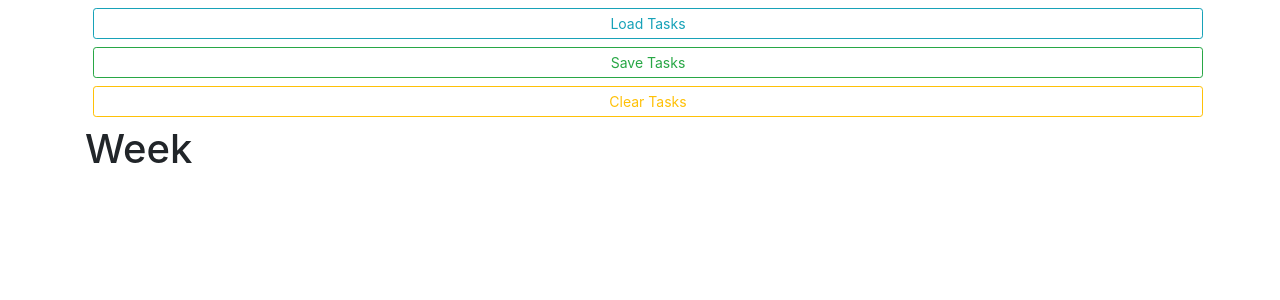
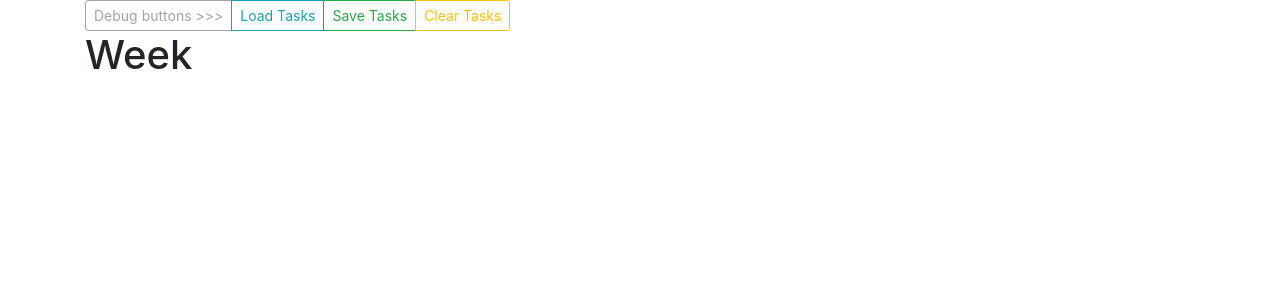
Before and after one commit to b40deep/dayByDay, a React (Create React App) app: page / in a window 1280 px wide. Shown: the top 300 px of the page. Built offline with nearby package versions, Linux system fonts and the light colour scheme.

Commit message:
Enabled Checkboxes find their state and which task called them

```diff
--- a/src/components/Day.jsx
+++ b/src/components/Day.jsx
@@ -9,10 +9,27 @@ class Day extends Component {
     const day = this.props.weekday;
     for (let i = 0; i < this.props.daytasks.length; i++) {
       task.push(
-        <li key={this.props.weekday+i} className="list-group-item ">
-      <input className="m-2" id={this.props.weekday+i} type="checkbox" />
+        <li key={this.props.weekday + i} className="list-group-item py-1">
+          <input
+            type="checkbox"
+            className="m-2"
+            value={this.props.daytasks[i]}
+            onChange={this.props.onCompleteTask}
+            defaultChecked={false}
+          />
           {this.props.daytasks[i]}
-          <button type="button" className="close" aria-label="Close" onClick={() => this.props.onDeleteTask(this.props.weekday, this.props.daytasks[i],i)}>
+          <button
+            type="button"
+            className="close"
+            aria-label="Close"
+            onClick={() =>
+              this.props.onDeleteTask(
+                this.props.weekday,
+                this.props.daytasks[i],
+                i
+              )
+            }
+          >
             <span aria-hidden="true">&times;</span>
           </button>
         </li>
@@ -23,12 +40,9 @@ class Day extends Component {
     return (
       <div className="">
         {<h5>{day} </h5>}
-        <ul className="list-group">
+        <ul className="list-group list-group-flush">
           {task}
-          <NewTask
-            taskDay={day}
-            onSubmit={this.props.onCreateTask}
-          />
+          <NewTask taskDay={day} onSubmit={this.props.onCreateTask} />
         </ul>
       </div>
     );
--- a/src/components/Week.jsx
+++ b/src/components/Week.jsx
@@ -3,13 +3,13 @@ import Day from "./Day";
 class Week extends Component {
   constructor() {
     super();
-    this.state = {}
+    this.state = {};
   }
 
-  componentDidMount(){
+  componentDidMount() {
     //load saved task list from localStorage
     this.handleReadFromStorage();
-    console.log('cdm successful');
+    console.log("cdm successful");
   }
 
   handleCreateTask = (day, newTask) => {
@@ -31,13 +31,15 @@ class Week extends Component {
     console.log("WEEK >> Task created successfully!");
   };
 
-  handleDeleteTask = (weekday, task,taskKey) => {
-    console.log(`Task ${task} with key ${taskKey} to be deleted from ${weekday} `);
+  handleDeleteTask = (weekday, task, taskKey) => {
+    console.log(
+      `Task ${task} with key ${taskKey} to be deleted from ${weekday} `
+    );
     let temp = Object.create({});
     for (var key in this.state) {
       if (key === weekday) {
         let newTaskList = this.state[key];
-        newTaskList.splice(taskKey,1);
+        newTaskList.splice(taskKey, 1);
         temp = Object.fromEntries(new Map([[weekday, newTaskList]]));
         console.log(`newTaskListTesting`, newTaskList);
       }
@@ -45,37 +47,47 @@ class Week extends Component {
     //setState
     this.handleWriteToStateAndStorage(temp);
     temp = [];
-  }
+  };
 
-  handleWriteToStateAndStorage = (update) =>{
+  handleWriteToStateAndStorage = (update) => {
     //set the state
     //need to protect state from broken/empty update
-    if (update!==null) this.setState(update);
+    if (update !== null) this.setState(update);
 
     //then write changes to local storage
-    localStorage.setItem('state',JSON.stringify(this.state));
-  }
+    localStorage.setItem("state", JSON.stringify(this.state));
+  };
 
-  handleWriteToStateOnly = (update) =>{
+  handleWriteToStateOnly = (update) => {
     //set the state
     //need to protect state from broken/empty update
-    if (update!==null) this.setState(update);
-  }
+    if (update !== null) this.setState(update);
+  };
 
   handleReadFromStorage() {
-    let fromLocalStorage = JSON.parse(localStorage.getItem('state'));
-    if (fromLocalStorage!==null)this.handleWriteToStateOnly(fromLocalStorage);
+    let fromLocalStorage = JSON.parse(localStorage.getItem("state"));
+    if (fromLocalStorage !== null)
+      this.handleWriteToStateOnly(fromLocalStorage);
     // console.log('FLS________', fromLocalStorage);
-    console.log('ReadFromStorage successful');
+    console.log("ReadFromStorage successful");
   }
 
   handleClearStorage() {
     localStorage.clear();
-    console.log('ClearStorage successful');
+    console.log("ClearStorage successful");
   }
 
-  tempInitStorage(){
-    const tempInit= {
+  handleCompleteTask = (e) => {
+    //which task triggered the checkbox
+    let task = e.target.value;
+    //is it complete or incomplete?
+    let status = e.target.checked;
+    //do something based on answer
+    console.log(`${task} is ${status}`);
+  };
+
+  tempInitStorage() {
+    const tempInit = {
       Monday: ["mon1", "mon2"],
       Tuesday: ["tue1", "tue2"],
       Wednesday: ["wed1", "wed2"],
@@ -84,8 +96,8 @@ handleClearStorage() {
       Saturday: ["sat1", "sat2"],
       Sunday: ["sun1", "sun2"],
     };
-    localStorage.setItem('state',JSON.stringify(tempInit));
-    console.log('InitStorage successful');
+    localStorage.setItem("state", JSON.stringify(tempInit));
+    console.log("InitStorage successful");
   }
 
   render() {
@@ -93,15 +105,39 @@ handleClearStorage() {
       <div className="col">
         {
           <React.Fragment>
-<button className="btn btn-outline-info btn-sm m-2 btn-block" onClick={()=>{this.handleReadFromStorage()}}>Load Tasks</button>
-<button className="btn btn-outline-success btn-sm m-2 btn-block" onClick={()=>{this.tempInitStorage()}}>Save Tasks</button>
-<button className="btn btn-outline-warning btn-sm m-2 btn-block" onClick={()=>{this.handleClearStorage()}}>Clear Tasks</button>
-
+            <div className="btn-group btn-group-sm" role="group">
+              <div className="btn btn-outline-secondary disabled">
+                <span>Debug buttons >>> </span>
+              </div>
+              <button
+                className="btn btn-outline-info btn-sm "
+                onClick={() => {
+                  this.handleReadFromStorage();
+                }}
+              >
+                Load Tasks
+              </button>
+              <button
+                className="btn btn-outline-success btn-sm "
+                onClick={() => {
+                  this.tempInitStorage();
+                }}
+              >
+                Save Tasks
+              </button>
+              <button
+                className="btn btn-outline-warning btn-sm "
+                onClick={() => {
+                  this.handleClearStorage();
+                }}
+              >
+                Clear Tasks
+              </button>
+            </div>
             <h1>Week</h1>
 
             <ul className="list-group">
               {/* {console.log(Object.entries(this.state))} */}
-
               {Object.entries(this.state).map((arrayPair) => (
                 <li className="list-group-item" key={arrayPair[0]}>
                   <Day
@@ -110,6 +146,7 @@ handleClearStorage() {
                     onCreateTask={this.handleCreateTask}
                     onDeleteTask={this.handleDeleteTask}
                     onLoadTasks={this.handleReadFromStorage}
+                    onCompleteTask={this.handleCompleteTask}
                   />
                 </li>
               ))}
```
Also changed, not shown: src/components/NewTask.jsx (+7 -3 lines). Lines whose indentation alone changed are shown as unchanged.
